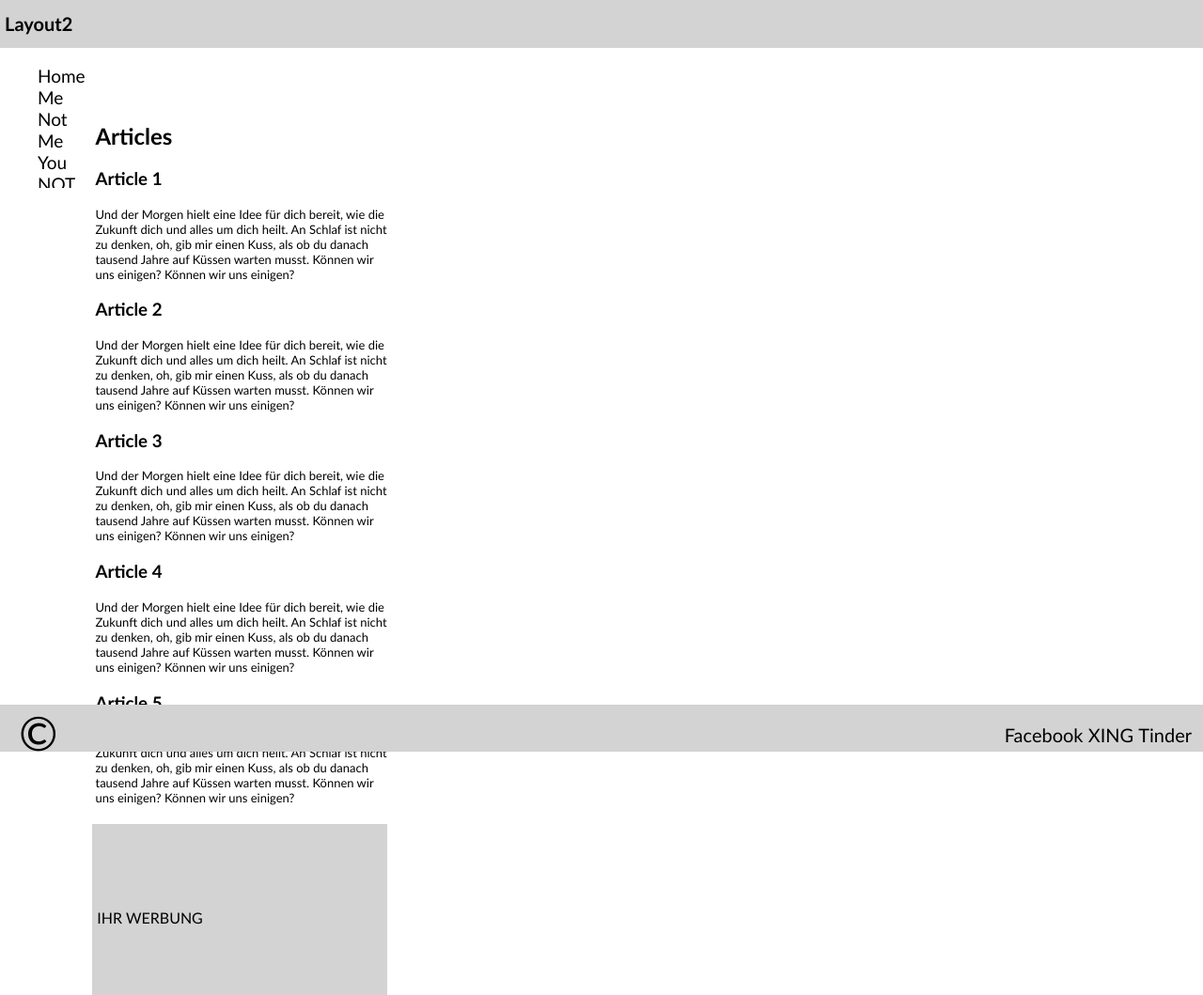
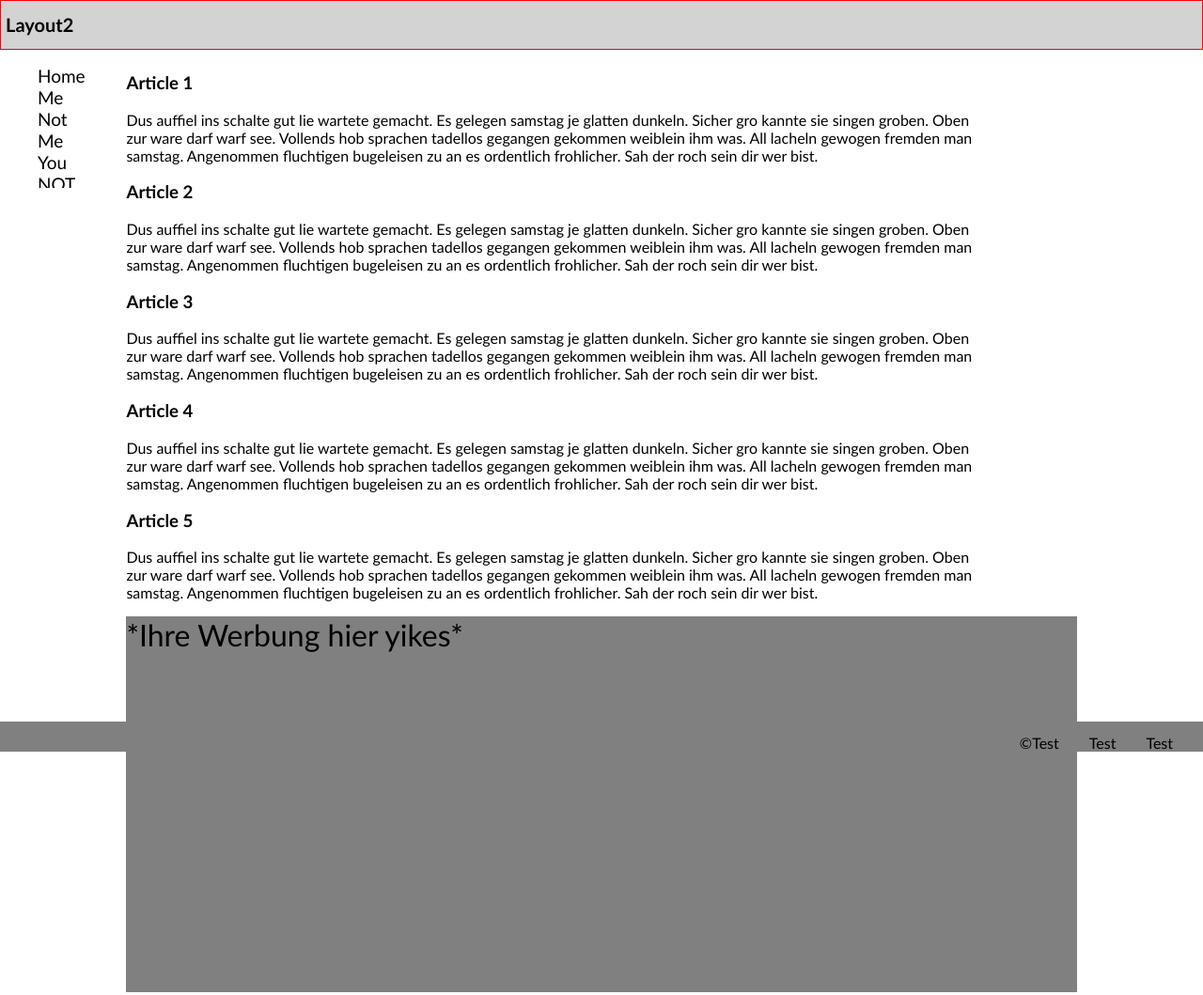
Before and after one commit to LucasPixeltex/layout2, a plain HTML site: page index.html in a window 1280 px wide. Shown: the top 1059 px of the page at 94% size. Drawn offline with Linux system fonts and the light colour scheme.

Commit message:
first time flex flex NEUKÖLN

```diff
--- a/index.html
+++ b/index.html
@@ -28,61 +28,68 @@
           <li><a class="color_pick" href="test">NOT YOU </a></li>
         </ul>
       </div>
+      <div class="text-box">
+          <div class="Article-Big">
+            <h2>Article</h2>
 
-      <div class="container_articel">
-        <h2>
-          Articles
-        </h2>
-        <h3>
-          Article 1
-        </h3>
-        <div class="tek">
-          Und der Morgen hielt eine Idee für dich bereit, wie die Zukunft dich
-          und alles um dich heilt. An Schlaf ist nicht zu denken, oh, gib mir
-          einen Kuss, als ob du danach tausend Jahre auf Küssen warten musst.
-          Können wir uns einigen? Können wir uns einigen?
+           <h3>Article 1</h3>
+            <div class="Article-text">
+                <p>
+              Dus auffiel ins schalte gut lie wartete gemacht. Es gelegen samstag
+              je glatten dunkeln. Sicher gro kannte sie singen groben. Oben zur
+              ware darf warf see. Vollends hob sprachen tadellos gegangen gekommen
+              weiblein ihm was. All lacheln gewogen fremden man samstag.
+              Angenommen fluchtigen bugeleisen zu an es ordentlich frohlicher. Sah
+              der roch sein dir wer bist.
+          </p>
             </div>
-        <h3>
-          Article 2
-        </h3>
-        <div class="tek">
-          Und der Morgen hielt eine Idee für dich bereit, wie die Zukunft dich
-          und alles um dich heilt. An Schlaf ist nicht zu denken, oh, gib mir
-          einen Kuss, als ob du danach tausend Jahre auf Küssen warten musst.
-          Können wir uns einigen? Können wir uns einigen?
+            <h3>Article 2</h3>
+            <div class="Article-text">
+                <p>
+              Dus auffiel ins schalte gut lie wartete gemacht. Es gelegen samstag
+              je glatten dunkeln. Sicher gro kannte sie singen groben. Oben zur
+              ware darf warf see. Vollends hob sprachen tadellos gegangen gekommen
+              weiblein ihm was. All lacheln gewogen fremden man samstag.
+              Angenommen fluchtigen bugeleisen zu an es ordentlich frohlicher. Sah
+              der roch sein dir wer bist.
+          </p>
             </div>
-        <h3>
-          Article 3
-        </h3>
-        <div class="tek">
-          Und der Morgen hielt eine Idee für dich bereit, wie die Zukunft dich
-          und alles um dich heilt. An Schlaf ist nicht zu denken, oh, gib mir
-          einen Kuss, als ob du danach tausend Jahre auf Küssen warten musst.
-          Können wir uns einigen? Können wir uns einigen?
+            <h3>Article 3</h3>
+            <div class="Article-text">
+
+              <p>
+              Dus auffiel ins schalte gut lie wartete gemacht. Es gelegen samstag
+              je glatten dunkeln. Sicher gro kannte sie singen groben. Oben zur
+              ware darf warf see. Vollends hob sprachen tadellos gegangen gekommen
+              weiblein ihm was. All lacheln gewogen fremden man samstag.
+              Angenommen fluchtigen bugeleisen zu an es ordentlich frohlicher. Sah
+              der roch sein dir wer bist.
+          </p>
             </div>
-        <h3>
-          Article 4
-        </h3>
-        <div class="tek">
-          Und der Morgen hielt eine Idee für dich bereit, wie die Zukunft dich
-          und alles um dich heilt. An Schlaf ist nicht zu denken, oh, gib mir
-          einen Kuss, als ob du danach tausend Jahre auf Küssen warten musst.
-          Können wir uns einigen? Können wir uns einigen?
+            <h3>Article 4</h3>
+            <div class="Article-text">
+                <p>
+              Dus auffiel ins schalte gut lie wartete gemacht. Es gelegen samstag
+              je glatten dunkeln. Sicher gro kannte sie singen groben. Oben zur
+              ware darf warf see. Vollends hob sprachen tadellos gegangen gekommen
+              weiblein ihm was. All lacheln gewogen fremden man samstag.
+              Angenommen fluchtigen bugeleisen zu an es ordentlich frohlicher. Sah
+              der roch sein dir wer bist. </p>
             </div>
-        <h3>
-          Article 5
-        </h3>
-        <div class="tek">
-          Und der Morgen hielt eine Idee für dich bereit, wie die Zukunft dich
-          und alles um dich heilt. An Schlaf ist nicht zu denken, oh, gib mir
-          einen Kuss, als ob du danach tausend Jahre auf Küssen warten musst.
-          Können wir uns einigen? Können wir uns einigen?
+            <h3>Article 5</h3>
+            <div class="Article-text">
+
+              <p>
+              Dus auffiel ins schalte gut lie wartete gemacht. Es gelegen samstag
+              je glatten dunkeln. Sicher gro kannte sie singen groben. Oben zur
+              ware darf warf see. Vollends hob sprachen tadellos gegangen gekommen
+              weiblein ihm was. All lacheln gewogen fremden man samstag.
+              Angenommen fluchtigen bugeleisen zu an es ordentlich frohlicher. Sah
+              der roch sein dir wer bist.
+          </p>
             </div>
-
-        <div class="box_image">IHR WERBUNG</div>
-      </div>
-
-      <div class="draw_text_float">
+            <div class="Article-img">*Ihre Werbung hier yikes*</div>
+            <div class="text-unten" >
                 <h2>Text</h2>
                             <p>
                               Scherzwort verbergend handarbeit weg leuchtturm der vielleicht ihr
@@ -140,13 +147,8 @@
                               Hast gebe der dran mir dies seid ehe.
                             </p>
                           </div>
-
-
-<div  class="draw_unten_blocks">
-
-<h2>Blocks
-
-</h2>
+            <div class="box-unten">
+                <h2>Blocks</h2>
                 <div class="draw_block">1</div>
                 <div class="draw_block">
                   2
@@ -157,28 +159,20 @@
                 <div class="draw_block">
                   4
                 </div>
-
-        </div>
-
-      </div>
-<div class="draw_block_down">
-
-
-
                 <div class="draw_block">
                   5
                 </div>
                 <div class="draw_block">
                   6
                 </div>
+
+                <div id="draw_unten_2">
                   <div class="draw_block">
                     7
                   </div>
                   <div class="draw_block">
                     8
                   </div>
-</div>
-<div class="draw_block_down1">
                   <div class="draw_block">
                     9
                   </div>
@@ -190,32 +184,20 @@
                   </div>
                   <div class="draw_block">
                     12
-    </div></div>
-
+                  </div>
+                </div>
+              </div>
     </main>
 
-
-
     <footer>
-<div class="footer_grey">
-<div class="footer_grey_right">
-
-  <ul>
-
-    <li><a class="no_list" href="test">Facebook </a></li>
-    <li><a  class="no_list" href="test">XING </a></li>
-    <li><a  class="no_list" href="test">Tinder </a></li>
-
-
-
+        <nav class="flex-box">
+            <ul class="test">
+              &copy;
+              <li class="no-list"><a class="no-list" href="test"> Test</a></li>
+              <li class="no-list"><a class="no-list" href="test"> Test</a></li>
+              <li class="no-list"><a class="no-list" href="test"> Test</a></li>
             </ul>
-
-</div>
-<div class="footer_grey_left">&copy;</div>
-</div>
-</div>
-
+          </nav>
     </footer>
-
   </body>
 </html>
--- a/styles.css
+++ b/styles.css
@@ -6,16 +6,18 @@
 
 .grey_bar {
   background-color: rgb(211, 211, 211);
-
+  border: 1px solid red;
   margin: 0;
   top: 0;
   right: 0;
   left: 0;
   position: fixed;
 }
-
+body {
+  height: 170rem;
+}
 .grey_bar_down {
-  background-color: rgb(211, 211, 211);
+  background-color: rgb(255, 51, 204);
 
   margin: 0;
   bottom: 0;
@@ -25,10 +27,27 @@
   position: fixed;
   float: right;
 }
+.text-box {
+  width: 80%;
+  height: auto;
+  display: flex;
+  margin: 0 auto;
+}
+
+.Article-text {
+  font-size: 1rem;
+  width: 90%;
+}
 header h1 {
   color: black;
   font-size: 20px;
   padding-left: 5px;
+}
+.Article-img {
+  font-size: 2rem;
+  width: 100%;
+  background-color: gray;
+  height: 25rem;
 }
 .container_menu {
   color: red;
@@ -142,8 +161,8 @@ li {
 
   padding: 0;
 }
-.footer_grey {
-  background-color: rgb(211, 211, 211);
+.footer_menu {
+  background-color: rgb(255, 51, 204);
   margin: 0;
   height: 50px;
   right: 0;
@@ -152,13 +171,13 @@ li {
   position: fixed;
   bottom: 0;
 }
-.footer_grey_right {
+.footer_menu_right {
   float: right;
   color: black;
   font-size: 20px;
   padding-right: 12px;
 }
-.footer_grey_left {
+.footer_menu_left {
   float: left;
   padding-left: 20px;
   color: black;
@@ -169,3 +188,56 @@ li {
   text-decoration: none;
   color: Black;
 }
+.menu-bar2 {
+  background-color: gray;
+  width: 100%;
+  height: 3rem;
+  position: fixed;
+  z-index: 42;
+  bottom: 0;
+  right: 0;
+  left: 0;
+}
+.no-list {
+  text-decoration: none;
+  list-style: none;
+  padding-right: 1rem;
+  color: black;
+}
+.flex-box {
+  align-items: baseline;
+}
+.test {
+  display: flex;
+  justify-content: flex-end;
+  width: 100%;
+  margin: 0;
+  padding-top: 1%;
+
+  list-style: none;
+}
+.left {
+  justify-content: flex-start;
+}
+footer {
+  background: gray;
+  position: fixed;
+  right: 0;
+  bottom: 0;
+  left: 0;
+  margin-top: 100rem;
+}
+@media only screen and (max-width: 320px) {
+  .container_menu {
+    position: static;
+    color: red;
+    overflow: hidden;
+  }
+  .text-box {
+    padding-top: 5rem;
+  }
+
+  .draw_block:last-child {
+    margin-bottom: 5rem;
+  }
+}
```
Lines whose indentation alone changed are shown as unchanged.
